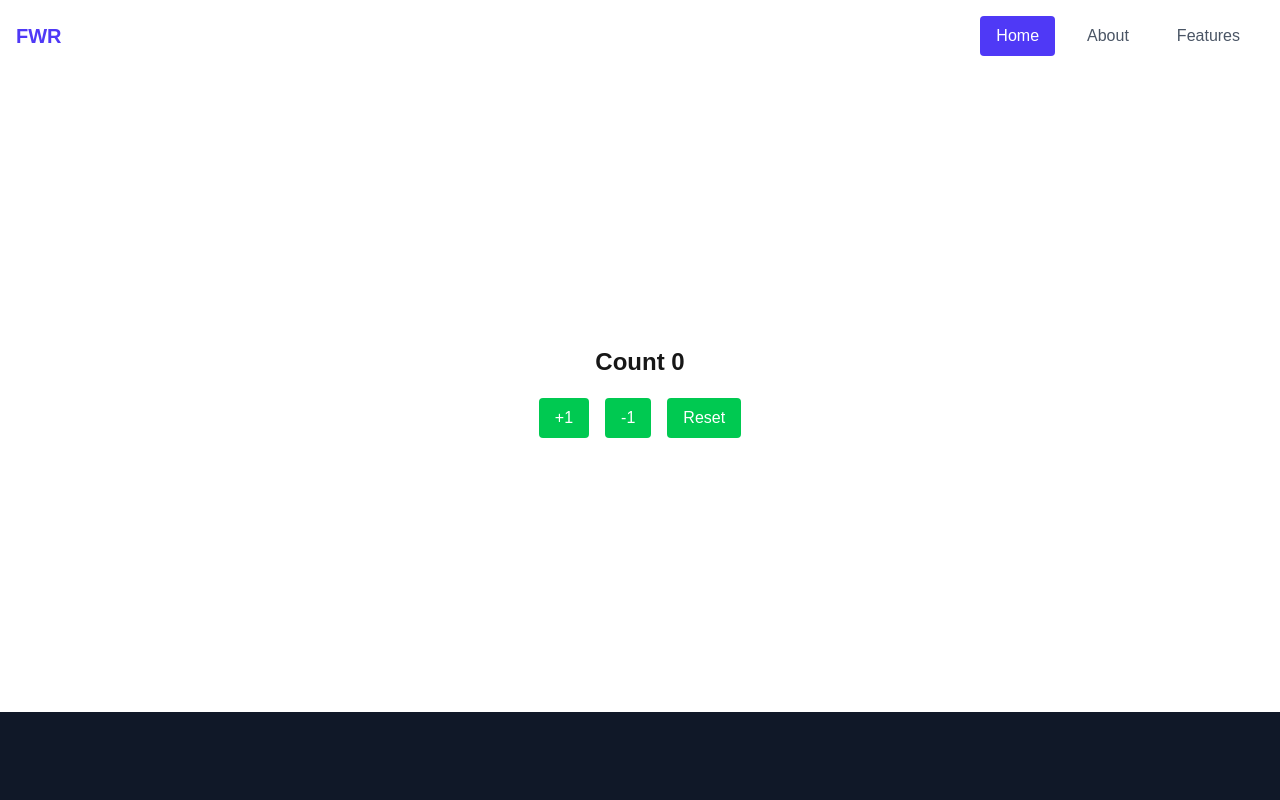
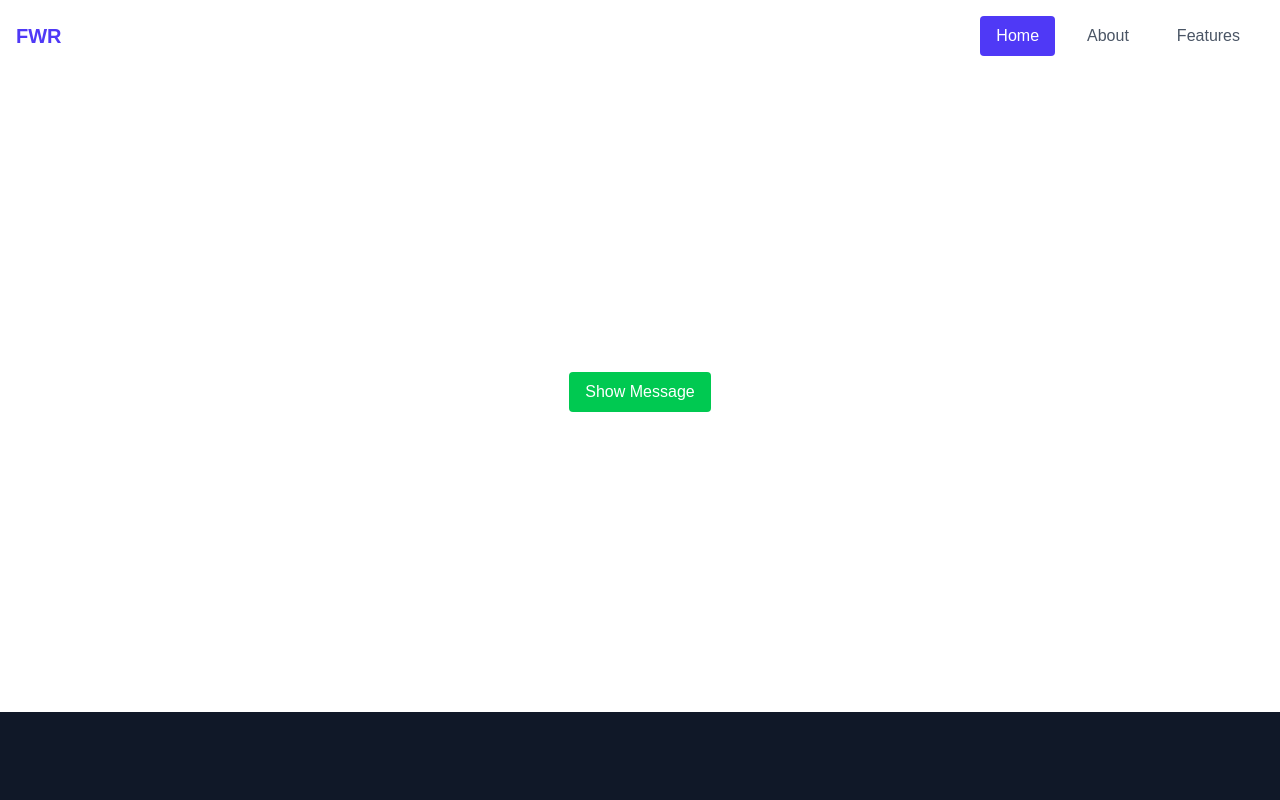
Before and after one commit to abdullahwebdev9176/next-app, a Next.js app: page / in a window 1280 px wide. Shown: the top 800 px of the page. Built offline with nearby package versions, Linux system fonts and the light colour scheme.

Commit message:
event handling

```diff
--- /dev/null
+++ b/src/app/components/EventHandlers.jsx
@@ -0,0 +1,22 @@
+
+'use client'
+
+import React, {useState} from 'react'
+
+const EventHandlers = () => {
+    const [name, setName] = useState('');
+
+    const handleClick = () =>{
+        setName("Hello Abdullah")
+    }
+
+    console.log(name)
+
+  return (
+    <>
+    <button onClick={handleClick} className='cursor-pointer rounded py-2 px-4 bg-green-500 text-white'>Show Message</button>
+    </>
+  )
+}
+
+export default EventHandlers
--- a/src/app/page.jsx
+++ b/src/app/page.jsx
@@ -4,6 +4,7 @@ import Footer from "./components/layout-components/Footer";
 import MovieCard from "./components/MovieCard";
 import CounterApp from "./components/CounterApp";
 import LoginStatus from "./components/LoginStatus";
+import EventHandlers from "./components/EventHandlers";
 
 export default function Home() {
 
@@ -32,7 +33,8 @@ export default function Home() {
     <>
       <Header />
       <main style={{ minHeight: "calc(100vh - 20vh)" }} className="flex items-center justify-center">
-        <CounterApp />
+        <EventHandlers />
+        {/* <CounterApp /> */}
         {/* <LoginStatus id={movies[0].id} title={movies[0].title} year={movies[0].year} rating={movies[0].rating} /> */}
 
         {/* <MovieCard id={movies[0].id} title={movies[0].title} year={movies[0].year} rating={movies[0].rating} /> */}
```
